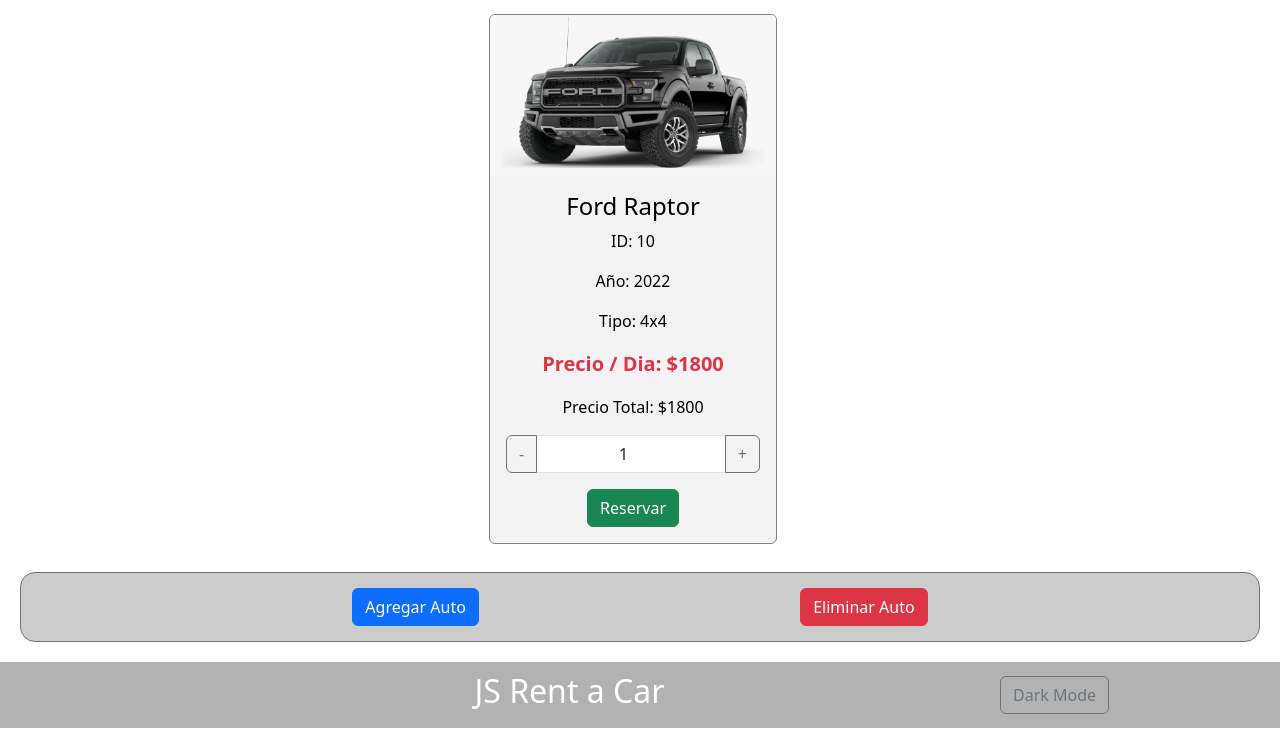
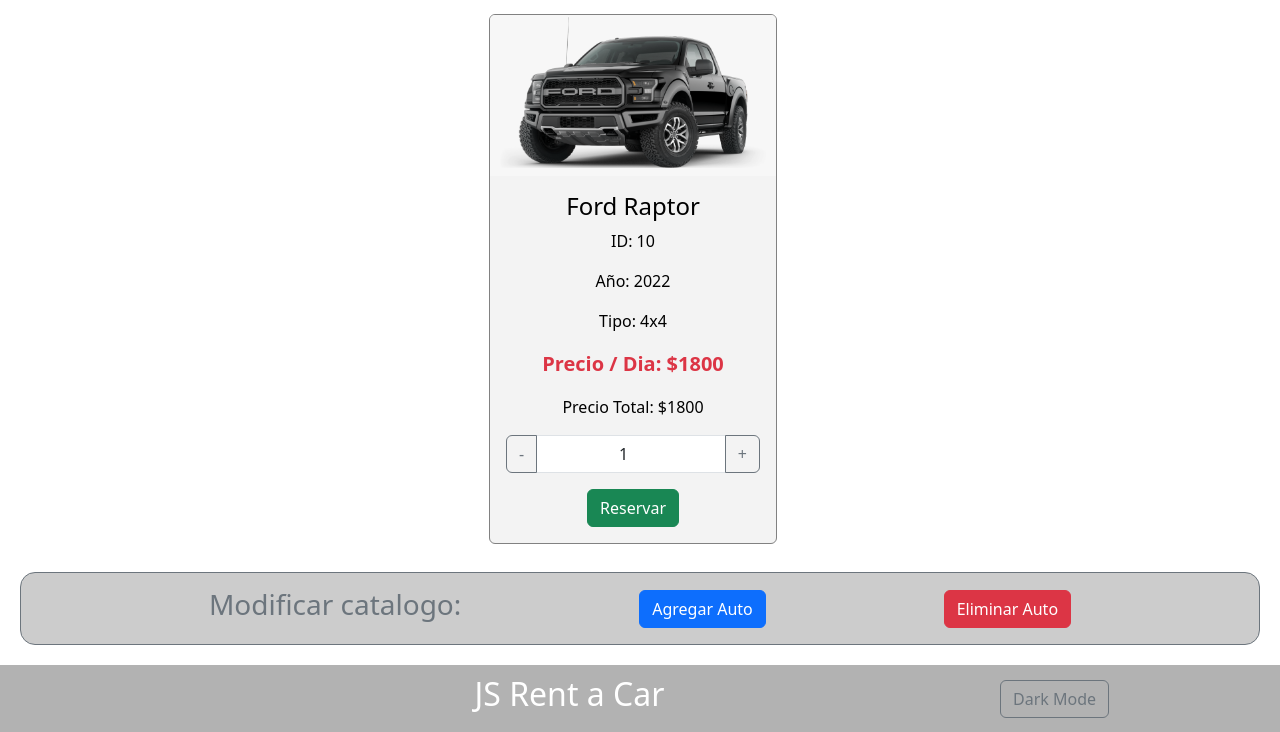
Before and after one commit to JoseKahrs/EntregaFinalJSKahrs, a website: page index.html in a window 1280 px wide. Shown: the part 1899-2631 px from the top of the page. Drawn offline with nearby package versions, Linux system fonts and the light colour scheme; some packages are replaced by stand-ins of ours; a script that the page names is missing.

Commit message:
add npm and node

```diff
--- a/index.html
+++ b/index.html
@@ -73,15 +73,18 @@
       <!-- NO HAY COINCIDENCIA -->
     </div>
     <!-- ADICION DE AUTOS -->
-    <div id="garaje" class="d-flex justify-content-center row">
+    <div id="garaje" class="d-flex justify-content-around row">
       <!-- GARAJE -->
     </div>
   </main>
 
   <section id="cotizar" class="border border-secondary">
+    <div>
+      <h3 class="text-secondary">Modificar catalogo:</h3>
+    </div>
+    <div>
     <!-- Botón para abrir el modal -->
     <button type="button" class="btn btn-primary" data-bs-toggle="modal" data-bs-target="#agregarModal">Agregar Auto</button>
-
     <!-- Modal -->
     <div class="modal fade" id="agregarModal" tabindex="-1" aria-labelledby="agregarModalLabel" aria-hidden="true">
       <div class="modal-dialog modal-md">
@@ -141,9 +144,10 @@
       </div>
     </div>
     </div>
+    </div>
+  <div>
     <!-- Botón para abrir el modal de eliminación -->
     <button type="button" class="btn btn-danger" data-bs-toggle="modal" data-bs-target="#eliminarModal">Eliminar Auto</button>
-
     <!-- Modal de eliminación -->
   <div class="modal fade" id="eliminarModal" tabindex="-1" aria-labelledby="eliminarModalLabel" aria-hidden="true">
     <div class="modal-dialog modal-dialog-centered">
@@ -168,8 +172,7 @@
       </div>
     </div>
   </div>
-
-
+  </div>
 </section>
 
 <footer class="d-flex justify-content-around align-items-center">
@@ -185,12 +188,17 @@
 </footer>
 
   <!-- LINKS JS & LIBRERIAS -->
+  <!-- LUXON -->
   <script src="https://cdn.jsdelivr.net/npm/luxon@2.0.0/build/global/luxon.min.js"></script>
+  <!-- JS & JSON -->
   <script src="./js/lightmode.js"></script>
   <script src="./js/class.js"></script>
   <script src="./js/dom.js"></script>
+  <!-- BOOTSTRAP -->
   <script src="https://cdn.jsdelivr.net/npm/bootstrap@5.3.2/dist/js/bootstrap.bundle.min.js" integrity="sha384-C6RzsynM9kWDrMNeT87bh95OGNyZPhcTNXj1NW7RuBCsyN/o0jlpcV8Qyq46cDfL" crossorigin="anonymous"></script>
+  <!-- SWEETALERT -->
   <script src="https://cdn.jsdelivr.net/npm/sweetalert2@11.7.31/dist/sweetalert2.all.min.js"></script>
+  <!-- TOASTUFY -->
   <script type="text/javascript" src="https://cdn.jsdelivr.net/npm/toastify-js"></script>
 </body>
 
```
Also changed, not shown: package.json (added, +17 -0 lines), 2 other files. Lines whose indentation alone changed are shown as unchanged.
